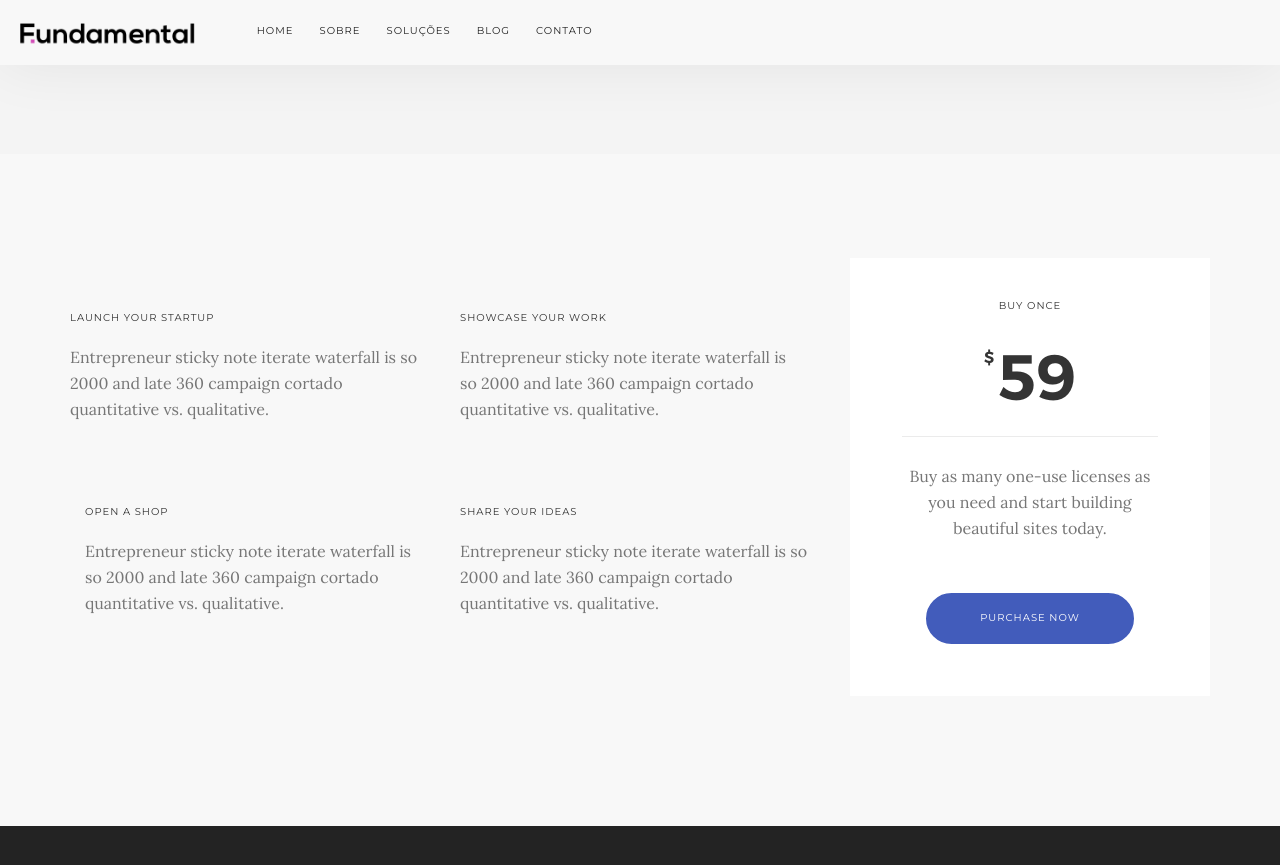
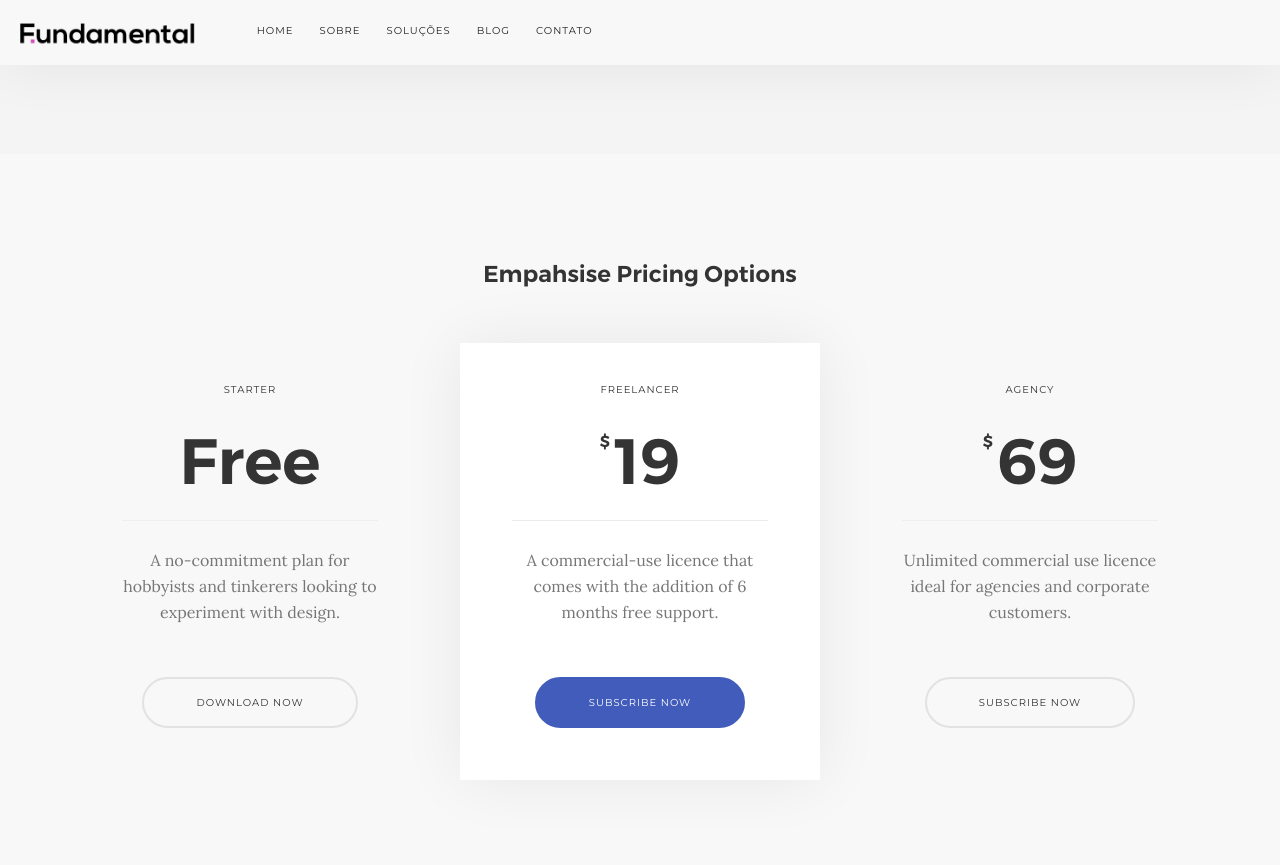
Before and after one commit to WeThinkIdeas/fundamental.github.io, a Jekyll site: the page built from index.html, in a window 1280 px wide and 900 px high, scrolled down 2236 px. Shown: the top 865 px of the window. Built offline with Jekyll 4.4.1, drawn with Linux system fonts in a browser that asks for light colours; some web fonts are replaced; some of the changed text lies outside the part shown.

Commit message:
nav_layout

```diff
--- a/_includes/footer.html
+++ b/_includes/footer.html
@@ -4,10 +4,8 @@
     <div class="container">
         <div class="row">
             <div class="col-md-3 col-sm-4">
-                <img alt="logo" class="logo" src="img/logo-light.png" />
-                <p>
-                    <em>Digital Design Melbourne</em>
-                </p>
+                <!-- <img alt="logo" class="logo" src="img/logo-light.png" /> -->
+                <h6>Menu</h6>
                 <ul class="footer__navigation">
                     <li>
                         <a href="{{ site.baseurl }}/">
@@ -90,14 +88,14 @@
         <div class="container">
             <div class="row">
                 <div class="col-sm-6 text-center-xs">
-                    <span class="type--fine-print">&copy; Copyright
-                        <span class="update-year">2016</span> Medium Rare - All Rights Reserved</span>
+                    <span class="type--fine-print">Copyright &copy;
+                        <span class="update-year">2017</span> Fundamental Inc. - Todos os direitos reservados.</span>
                 </div>
-                <div class="col-sm-6 text-right text-center-xs">
+                <!-- <div class="col-sm-6 text-right text-center-xs">
                     <a href="#top" class="inner-link top-link">
                         <i class="interface-up-open-big"></i>
                     </a>
-                </div>
+                </div> -->
             </div>
             <!--end of row-->
         </div>
--- a/index.html
+++ b/index.html
@@ -106,9 +106,9 @@ title: Home page
         <div class="container">
             <div class="row">
                 <div class="col-md-8 col-md-offset-2 col-sm-10 col-sm-offset-1 text-center">
-                    <h3>Working to build a better web.</h3>
+                    <h3>Ferramentas e conteúdo para negócios.</h3>
                     <p class="lead">
-                        Pillar combines smart, modern styling with all the features you’ll need to launch websites of almost any kind. Achieve results faster than ever with the included Variant Page Builder.
+                        Dispomos de diversas soluções para você que quer inserir seu negócio na internet, aumentar o retorno com maketing na internet ou adquirir ferramentas de automatização para melhorar seus processos.
                     </p>
                 </div>
             </div>
@@ -207,58 +207,62 @@ title: Home page
     <section>
   				<div class="container">
   					<div class="row">
-						<div class="col-md-8 col-sm-12">
-							<div class="col-sm-6">
-								<div class="feature feature-1">
-									<i class="icon icon--sm icon-Astronaut"></i>
-									<h6>Launch Your Startup</h6>
-									<p>
-										Entrepreneur sticky note iterate waterfall is so 2000 and late 360 campaign cortado quantitative vs. qualitative.
-									</p>
+  						<div class="col-sm-12 text-center">
+  							<div class="elements--title">
+  								<h4>Empahsise Pricing Options</h4>
   							</div>
   						</div>
-							<div class="col-sm-6">
-								<div class="feature feature-1">
-									<i class="icon icon--sm icon-Ruler-2"></i>
-									<h6>Showcase Your Work</h6>
-									<p>
-										Entrepreneur sticky note iterate waterfall is so 2000 and late 360 campaign cortado quantitative vs. qualitative.
-									</p>
-								</div>
-							</div>
-							<div class="col-sm-6">
-								<div class="feature feature-1">
-									<i class="icon icon--sm icon-Bag-Coins"></i>
-									<h6>Open A Shop</h6>
-									<p>
-										Entrepreneur sticky note iterate waterfall is so 2000 and late 360 campaign cortado quantitative vs. qualitative.
-									</p>
-								</div>
-							</div>
-							<div class="col-sm-6">
-								<div class="feature feature-1">
-									<i class="icon icon--sm icon-Fountain-Pen"></i>
-									<h6>Share Your Ideas</h6>
-									<p>
-										Entrepreneur sticky note iterate waterfall is so 2000 and late 360 campaign cortado quantitative vs. qualitative.
-									</p>
-								</div>
-							</div>
-						</div>
-						<div class="col-md-4 col-md-offset-0 col-sm-6 col-sm-offset-3">
-							<div class="pricing pricing-1 text-center">
-								<h6>Buy Once</h6>
+  						<div class="col-md-4 col-sm-6">
+  							<div class="pricing pricing-2 text-center">
+  								<h6>Starter</h6>
   								<div class="pricing__price">
-									<span class="pricing__dollar h5">$</span>
-									<span class="h1">59</span>
+  									<span class="h1">Free</span>
   								</div>
   								<hr>
   								<p>
-									Buy as many one-use licenses as you need and start building beautiful sites today.
+  									A no-commitment plan for hobbyists and tinkerers looking to experiment with design.
+  								</p>
+  								<a class="btn vpe" href="#">
+  									<span class="btn__text">
+  										Download Now
+  									</span>
+  								</a>
+  							</div>
+  						</div>
+
+  						<div class="col-md-4 col-sm-6">
+  							<div class="pricing pricing-2 pricing--emphasise text-center">
+  								<h6>Freelancer</h6>
+  								<div class="pricing__price">
+  									<span class="pricing__dollar h5">$</span>
+  									<span class="h1">19</span>
+  								</div>
+  								<hr>
+  								<p>
+  									A commercial-use licence that comes with the addition of 6 months free support.
   								</p>
   								<a class="btn btn--primary vpe" href="#">
   									<span class="btn__text">
-										Purchase Now
+  										Subscribe Now
+  									</span>
+  								</a>
+  							</div>
+  						</div>
+
+  						<div class="col-md-4 col-sm-6">
+  							<div class="pricing pricing-2 text-center">
+  								<h6>Agency</h6>
+  								<div class="pricing__price">
+  									<span class="pricing__dollar h5">$</span>
+  									<span class="h1">69</span>
+  								</div>
+  								<hr>
+  								<p>
+  									Unlimited commercial use licence ideal for agencies and corporate customers.
+  								</p>
+  								<a class="btn vpe" href="#">
+  									<span class="btn__text">
+  										Subscribe Now
   									</span>
   								</a>
   							</div>
```
Lines whose indentation alone changed are shown as unchanged.
